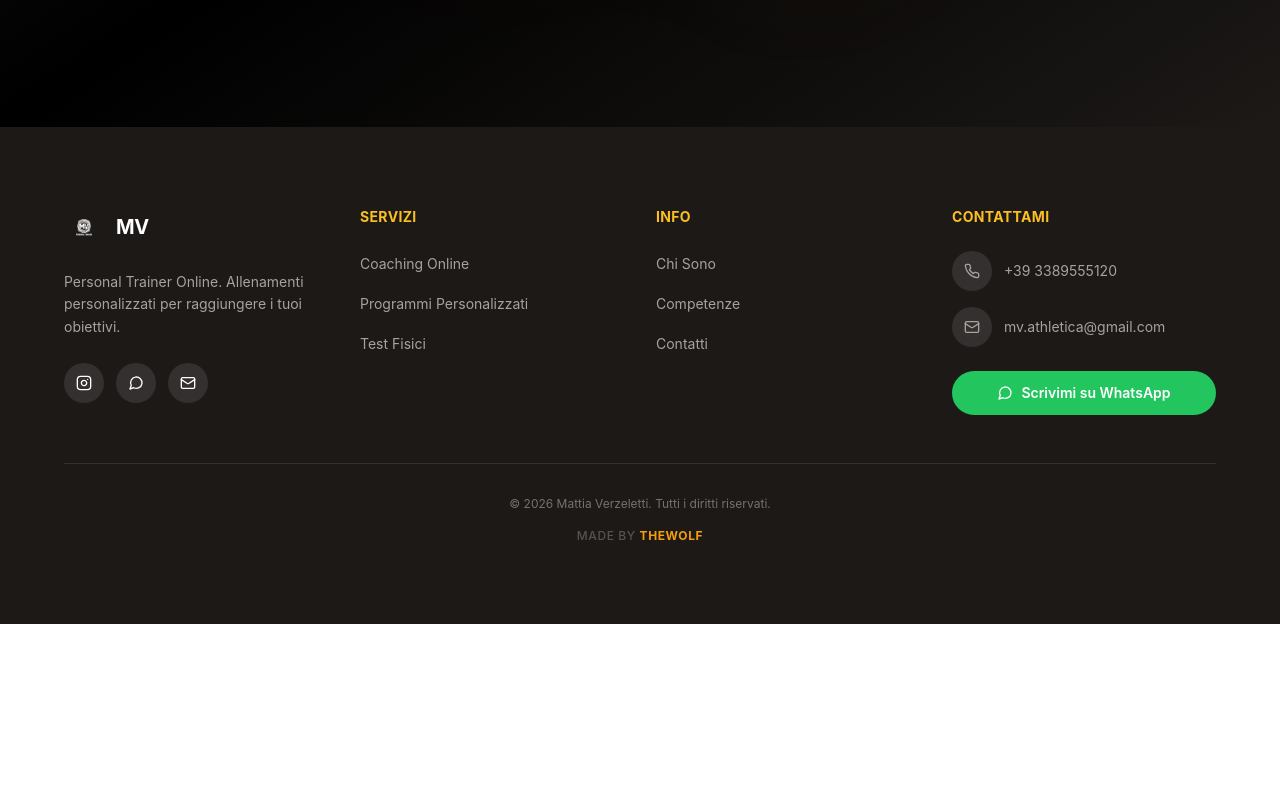
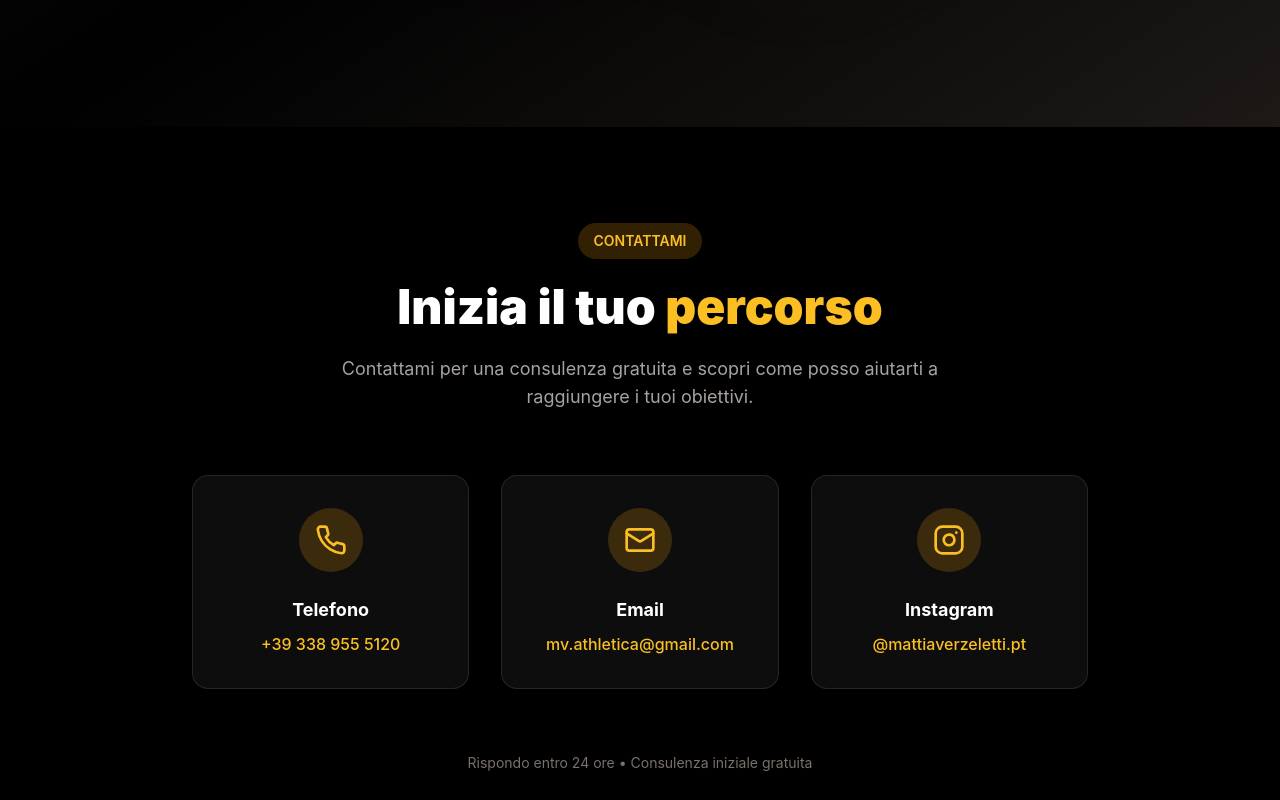
Before and after one commit to ErMafy/mattiaverzeletti, a Next.js app: page /home in a window 1280 px wide. Shown: the part 7640-8440 px from the top of the page. Before the commit the page ends 8264 px from the top, so only its background shows below. Built offline with nearby package versions, Linux system fonts and the light colour scheme.

Commit message:
ottimizzazionee

```diff
--- a/app/home/page.tsx
+++ b/app/home/page.tsx
@@ -12,6 +12,7 @@ import CompetenzeSection from '@/components/home/CompetenzeSection';
 import CompetenzeAvanzateSection from '@/components/home/CompetenzeAvanzateSection';
 import PerchéScegliereSection from '@/components/home/PerchéScegliereSection';
 import CTAFinalSection from '@/components/home/CTAFinalSection';
+import ContattiSection from '@/components/home/ContattiSection';
 import Footer from '@/components/navigation/Footer';
 
 export default function HomePage() {
@@ -32,6 +33,7 @@ export default function HomePage() {
       <CompetenzeAvanzateSection />
       <PerchéScegliereSection />
       <CTAFinalSection />
+      <ContattiSection />
       <Footer />
     </main>
   );
--- /dev/null
+++ b/components/home/ContattiSection.tsx
@@ -0,0 +1,88 @@
+'use client';
+
+import { motion } from 'framer-motion';
+import { Phone, Mail, Instagram } from 'lucide-react';
+
+const contactInfo = [
+  {
+    icon: Phone,
+    label: 'Telefono',
+    value: '+39 338 955 5120',
+    href: 'tel:+393389555120',
+  },
+  {
+    icon: Mail,
+    label: 'Email',
+    value: 'mv.athletica@gmail.com',
+    href: 'mailto:mv.athletica@gmail.com',
+  },
+  {
+    icon: Instagram,
+    label: 'Instagram',
+    value: '@mattiaverzeletti.pt',
+    href: 'https://instagram.com/mattiaverzeletti.pt',
+  },
+];
+
+export default function ContattiSection() {
+  return (
+    <section id="contattami" className="py-24 bg-black">
+      <div className="container-premium">
+        <motion.div
+          initial={{ opacity: 0, y: 30 }}
+          whileInView={{ opacity: 1, y: 0 }}
+          viewport={{ once: true }}
+          transition={{ duration: 0.6 }}
+          className="text-center mb-16"
+        >
+          <span className="inline-block px-4 py-2 bg-amber-500/20 text-amber-400 text-sm font-semibold rounded-full mb-6">
+            CONTATTAMI
+          </span>
+          <h2 className="text-4xl md:text-5xl font-black text-white mb-6">
+            Inizia il tuo <span className="text-amber-400">percorso</span>
+          </h2>
+          <p className="text-lg text-gray-400 max-w-2xl mx-auto">
+            Contattami per una consulenza gratuita e scopri come posso aiutarti a raggiungere i tuoi obiettivi.
+          </p>
+        </motion.div>
+
+        <div className="grid md:grid-cols-3 gap-8 max-w-4xl mx-auto">
+          {contactInfo.map((contact, idx) => (
+            <motion.a
+              key={contact.label}
+              href={contact.href}
+              target={contact.label === 'Instagram' ? '_blank' : undefined}
+              rel={contact.label === 'Instagram' ? 'noopener noreferrer' : undefined}
+              initial={{ opacity: 0, y: 30 }}
+              whileInView={{ opacity: 1, y: 0 }}
+              viewport={{ once: true }}
+              transition={{ duration: 0.5, delay: idx * 0.1 }}
+              whileHover={{ scale: 1.05, y: -5 }}
+              className="group bg-white/5 backdrop-blur-sm border border-white/10 rounded-2xl p-8 text-center hover:bg-white/10 hover:border-amber-400/50 transition-all duration-300"
+            >
+              <div className="w-16 h-16 mx-auto mb-6 bg-amber-500/20 rounded-full flex items-center justify-center group-hover:bg-amber-500 transition-colors duration-300">
+                <contact.icon className="w-8 h-8 text-amber-400 group-hover:text-black transition-colors duration-300" />
+              </div>
+              <h3 className="text-lg font-bold text-white mb-2">{contact.label}</h3>
+              <p className="text-amber-400 font-medium group-hover:text-amber-300 transition-colors">
+                {contact.value}
+              </p>
+            </motion.a>
+          ))}
+        </div>
+
+        <motion.div
+          initial={{ opacity: 0, y: 20 }}
+          whileInView={{ opacity: 1, y: 0 }}
+          viewport={{ once: true }}
+          transition={{ duration: 0.6, delay: 0.4 }}
+          className="mt-16 text-center"
+        >
+          <p className="text-gray-500 text-sm">
+            Rispondo entro 24 ore • Consulenza iniziale gratuita
+          </p>
+        </motion.div>
+      </div>
+    </section>
+  );
+}
```
